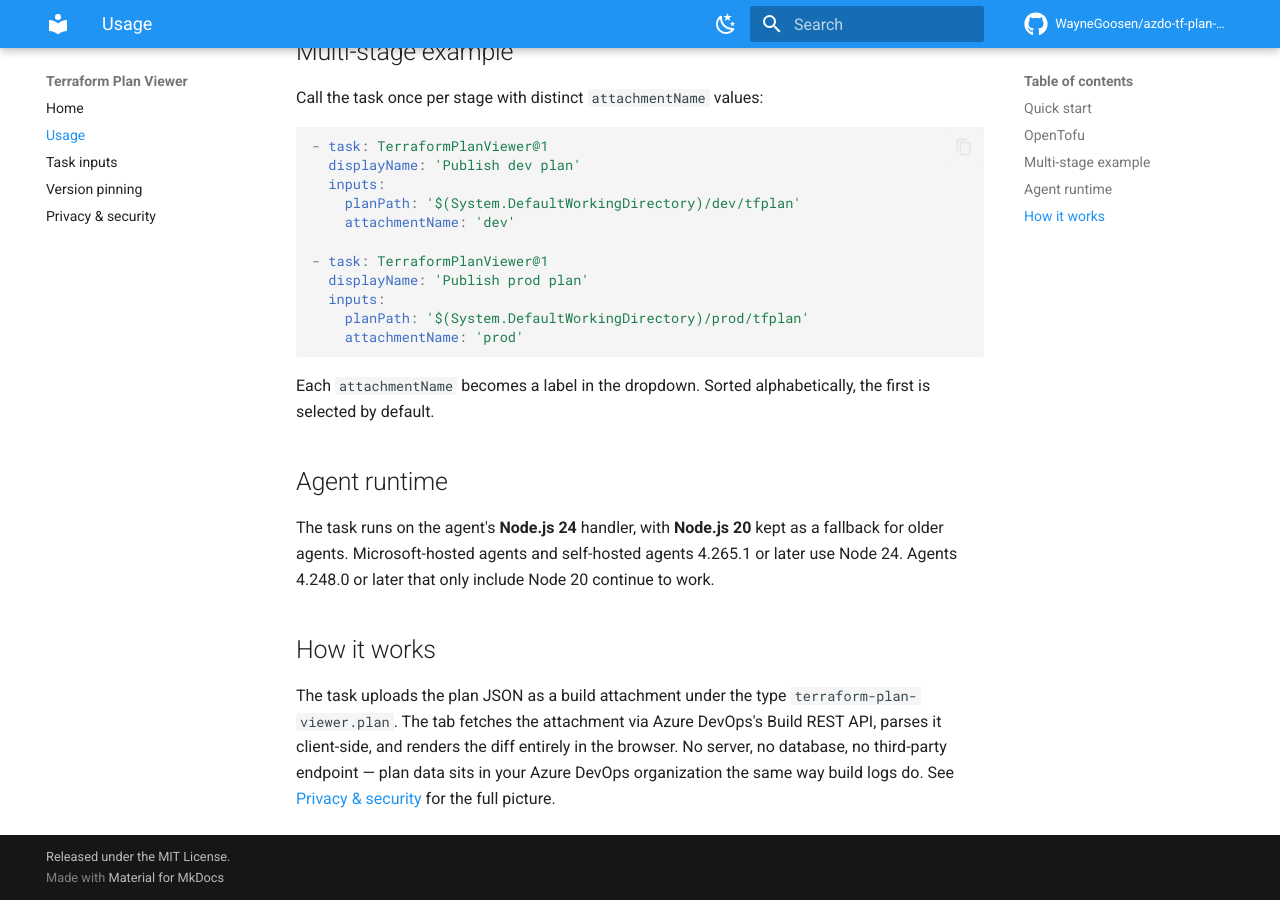
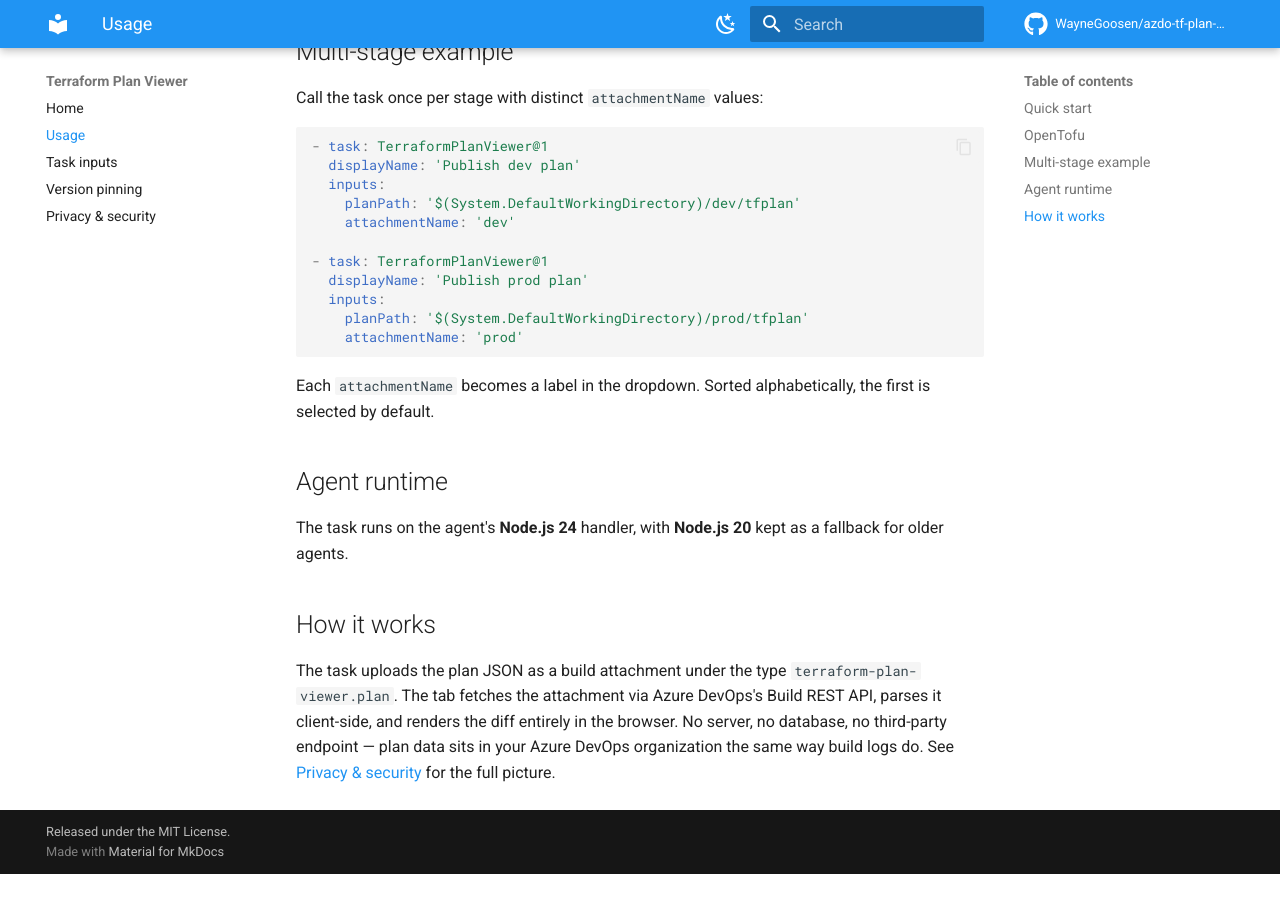
Before and after one commit to WayneGoosen/azdo-tf-plan-viewer, an MkDocs documentation site: the page built from docs/usage.md, in a window 1280 px wide and 900 px high, scrolled down 1415 px. Built offline with MkDocs 1.6.1 and Material for MkDocs 9.7.7, drawn with Linux system fonts in a browser that asks for light colours; comment, search, counter and statistics services are not loaded; after the commit the page ends 2289 px from its top, so only the background shows below that.

Commit message:
fix: drop unused minimumAgentVersion from task.json
The task never declared a minimum agent version. Keep Node24 with
Node20_1 as a fallback and remove the 4.248.0 field from task.json
and docs.

Co-authored-by: Wayne Goosen <wayne@waynegoosen.com>

```diff
--- a/docs/usage.md
+++ b/docs/usage.md
@@ -85,9 +85,7 @@ the first is selected by default.
 ## Agent runtime
 
 The task runs on the agent's **Node.js 24** handler, with **Node.js 20** kept
-as a fallback for older agents. Microsoft-hosted agents and self-hosted agents
-4.265.1 or later use Node 24. Agents 4.248.0 or later that only include Node 20
-continue to work.
+as a fallback for older agents.
 
 ## How it works
 
```
Also changed, not shown: marketplace/overview.md (+1 -1 lines), 1 other file.
